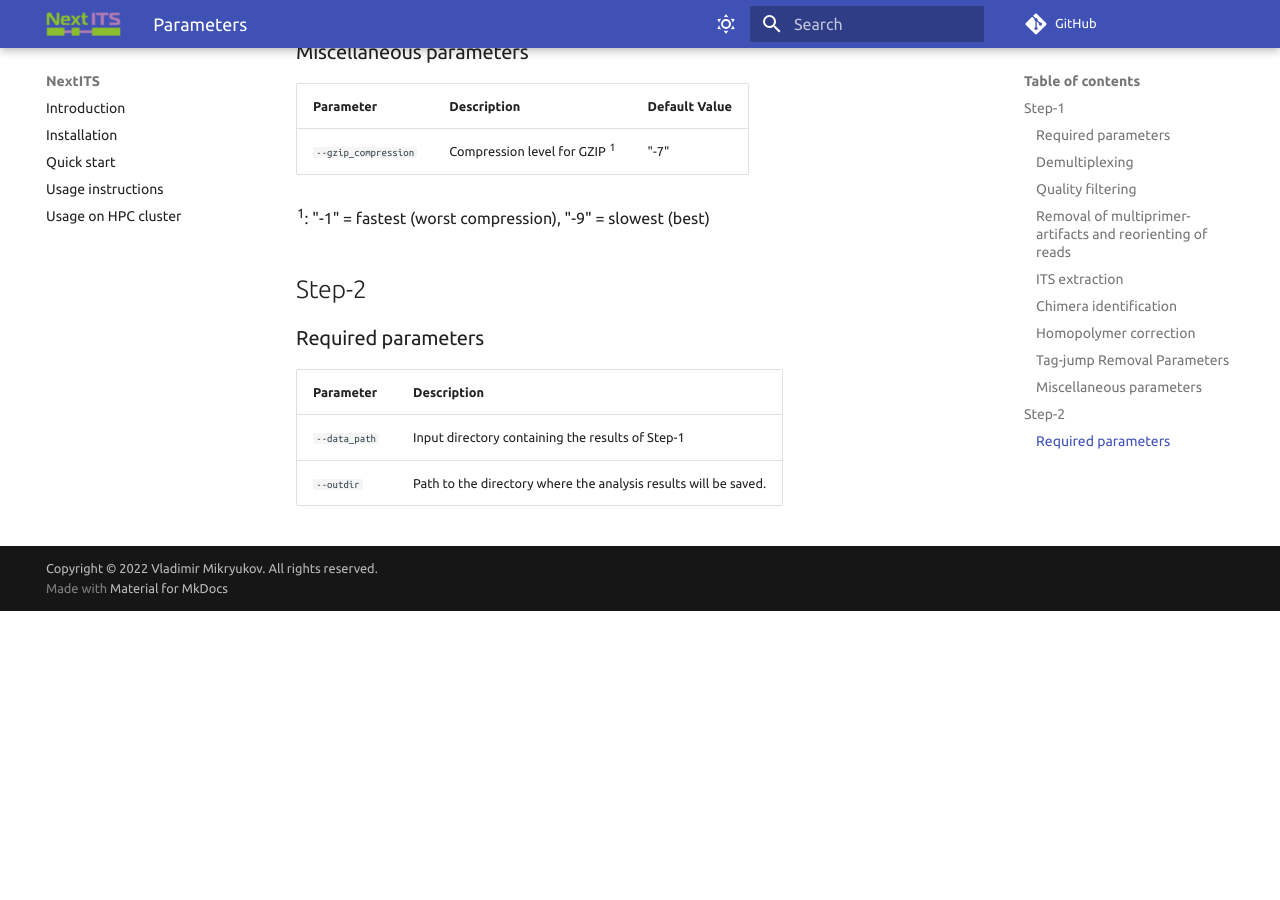
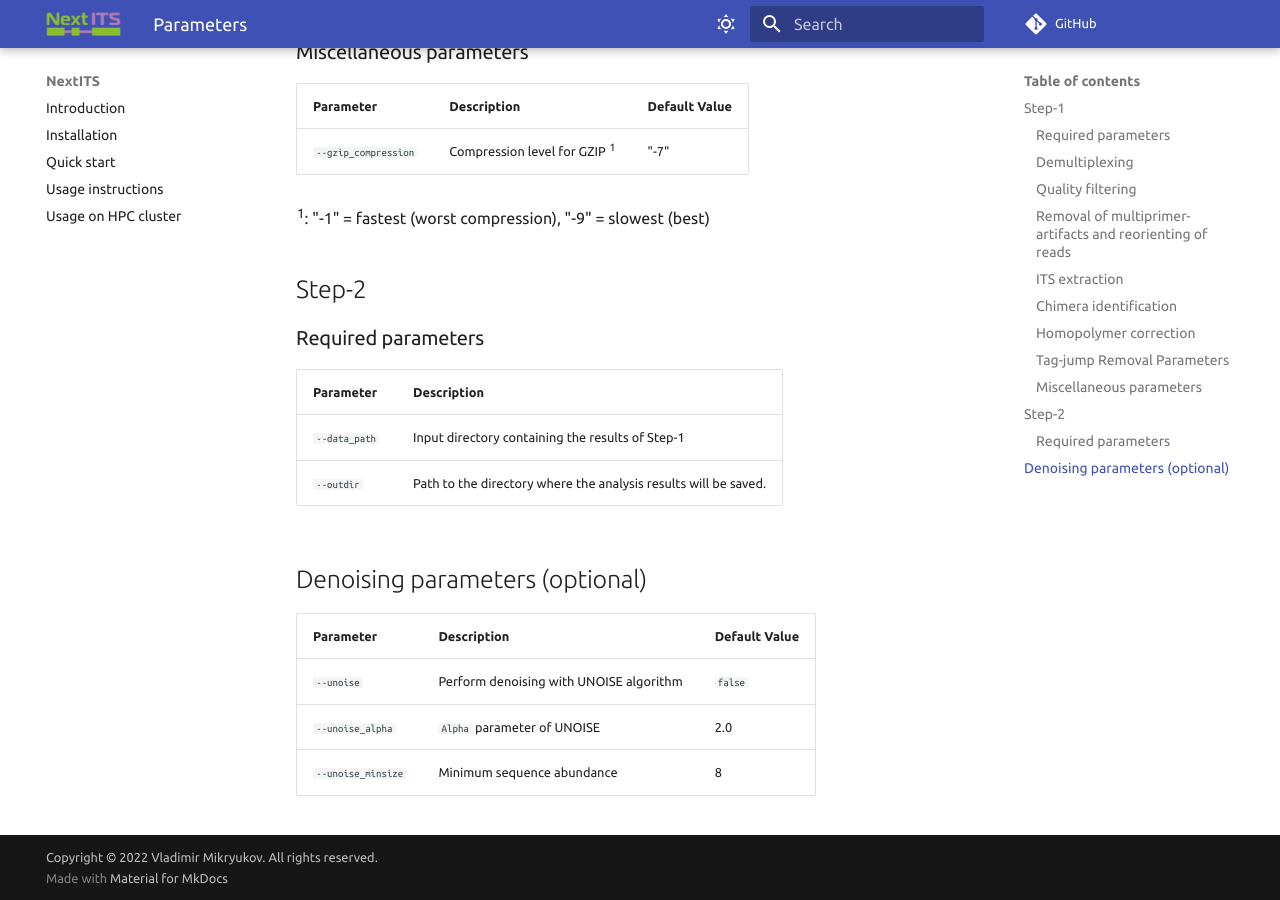
Before and after one commit to Next-ITS/nextits.github.io, an MkDocs documentation site: the page built from docs/parameters.md, in a window 1280 px wide and 900 px high, scrolled down 3462 px. Built offline with MkDocs 1.6.1 and Material for MkDocs 9.7.7, drawn with Linux system fonts in a browser that asks for light colours; comment, search, counter and statistics services are not loaded; before the commit the page ends 4073 px from its top, so only the background shows below that.

Commit message:
step-2, denoised

```diff
--- a/docs/parameters.md
+++ b/docs/parameters.md
@@ -115,3 +115,11 @@ In addition to this, individual processes within the pipeline can be fine-tuned
 | ------------- | --------------------------------------------------------------- |
 | `--data_path` | Input directory containing the results of Step-1                |
 | `--outdir`    | Path to the directory where the analysis results will be saved. |
+
+## Denoising parameters (optional)
+
+| Parameter          | Description                             | Default Value |
+| ------------------ | --------------------------------------- | ------------- |
+| `--unoise`         | Perform denoising with UNOISE algorithm | `false`       |
+| `--unoise_alpha`   | `Alpha` parameter of UNOISE             | 2.0           |
+| `--unoise_minsize` | Minimum sequence abundance              | 8             |
```
